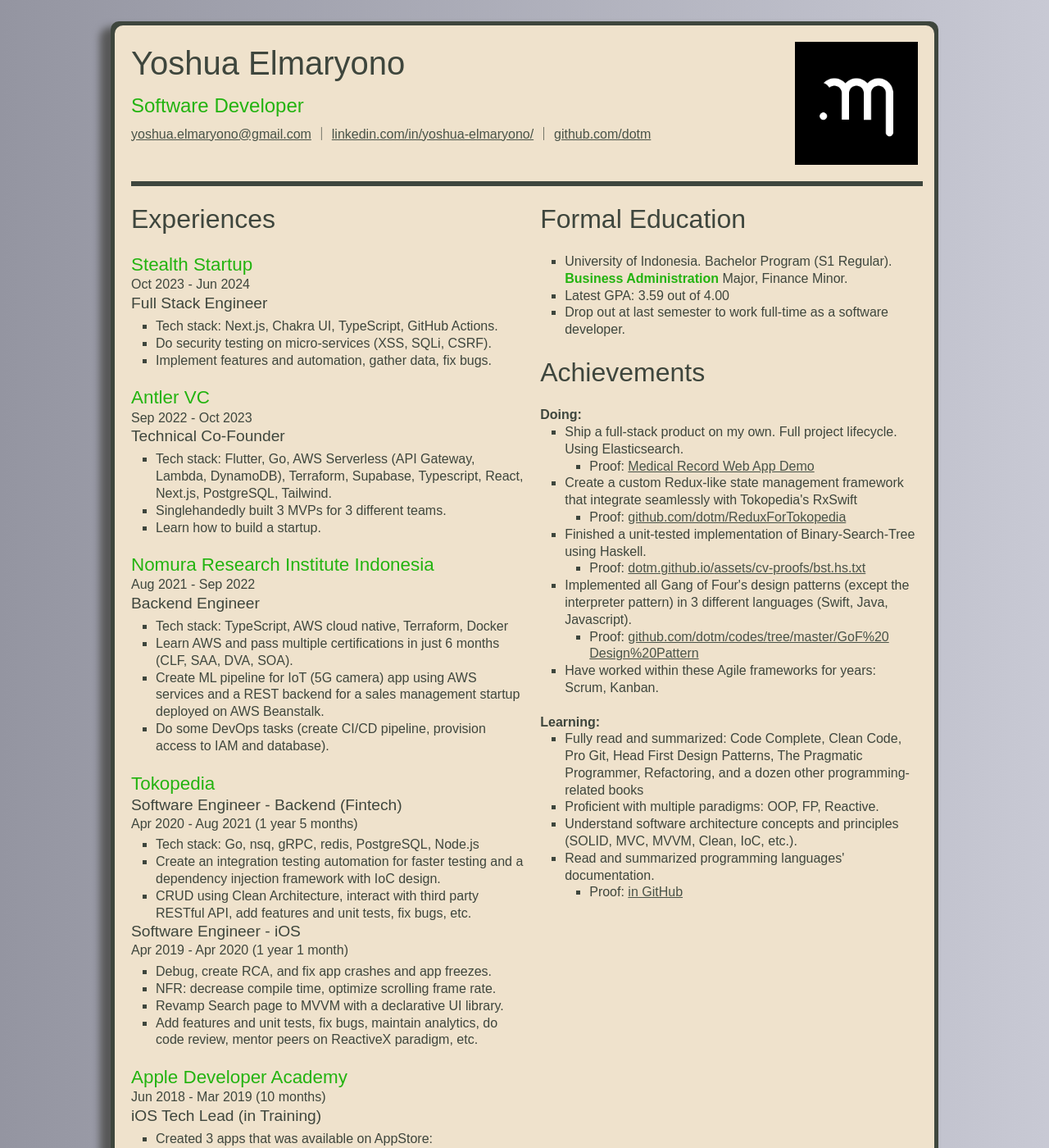
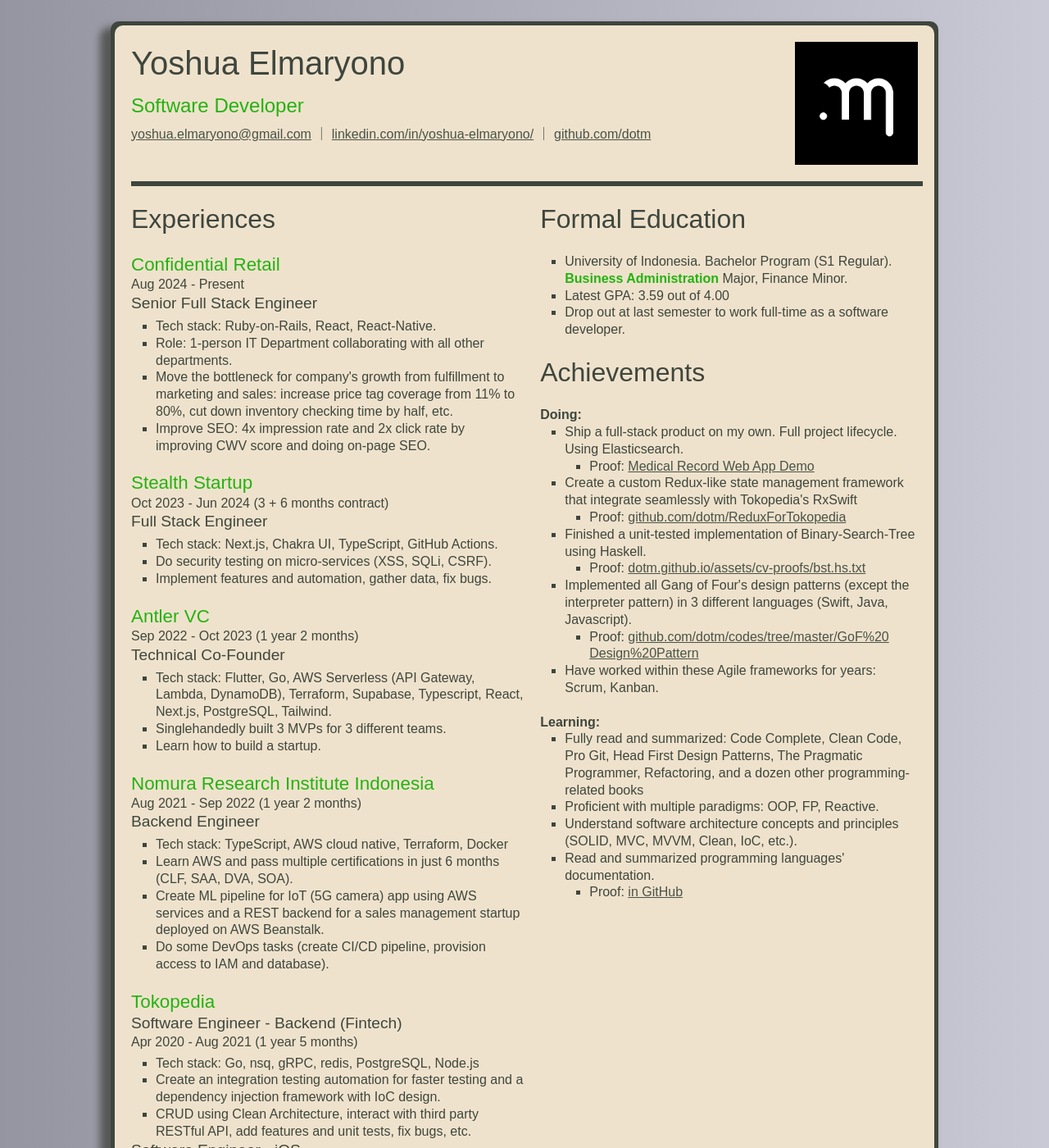
Before and after one commit to dotm/dotm.github.io, a Jekyll site: the page cv.html, which Jekyll copies as it is, in a window 1280 px wide and 1400 px high. Shown: the whole window at 82% size. Built offline with Jekyll 4.4.1, drawn with Linux system fonts in a browser that asks for light colours.

Commit message:
update cv

```diff
--- a/cv.html
+++ b/cv.html
@@ -45,8 +45,20 @@
             <h2>Experiences</h2>
 
             <section class="experience-item">
+              <p class="experience-item__workplace highlight">Confidential Retail</p>
+              <p class="experience-item__date">Aug 2024 - Present</p>
+              <p class="experience-item__position-title">Senior Full Stack Engineer</p>
+              <ul class="experience-item__achievements">
+                <li>Tech stack: Ruby-on-Rails, React, React-Native.</li>
+                <li>Role: 1-person IT Department collaborating with all other departments.</li>
+                <li>Move the bottleneck for company's growth from fulfillment to marketing and sales: increase price tag coverage from 11% to 80%, cut down inventory checking time by half, etc.</li>
+                <li>Improve SEO: 4x impression rate and 2x click rate by improving CWV score and doing on-page SEO.</li>
+              </ul>
+            </section>
+
+            <section class="experience-item">
               <p class="experience-item__workplace highlight">Stealth Startup</p>
-              <p class="experience-item__date">Oct 2023 - Jun 2024</p>
+              <p class="experience-item__date">Oct 2023 - Jun 2024 (3 + 6 months contract)</p>
               <p class="experience-item__position-title">Full Stack Engineer</p>
               <ul class="experience-item__achievements">
                 <li>Tech stack: Next.js, Chakra UI, TypeScript, GitHub Actions.</li>
@@ -57,7 +69,7 @@
 
             <section class="experience-item">
               <p class="experience-item__workplace highlight">Antler VC</p>
-              <p class="experience-item__date">Sep 2022 - Oct 2023</p>
+              <p class="experience-item__date">Sep 2022 - Oct 2023 (1 year 2 months)</p>
               <p class="experience-item__position-title">Technical Co-Founder</p>
               <ul class="experience-item__achievements">
                 <li>Tech stack: Flutter, Go, AWS Serverless (API Gateway, Lambda, DynamoDB), Terraform, Supabase, Typescript, React, Next.js, PostgreSQL, Tailwind.</li>
@@ -68,7 +80,7 @@
 
             <section class="experience-item">
               <p class="experience-item__workplace highlight">Nomura Research Institute Indonesia</p>
-              <p class="experience-item__date">Aug 2021 - Sep 2022</p>
+              <p class="experience-item__date">Aug 2021 - Sep 2022 (1 year 2 months)</p>
               <p class="experience-item__position-title">Backend Engineer</p>
               <ul class="experience-item__achievements">
                 <li>Tech stack: TypeScript, AWS cloud native, Terraform, Docker</li>
```
